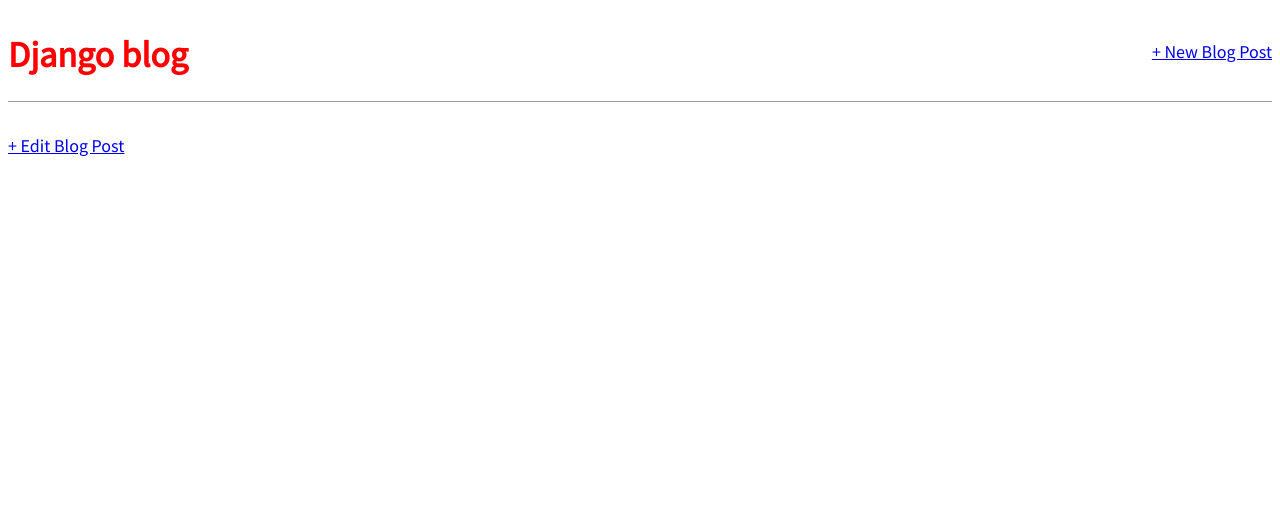
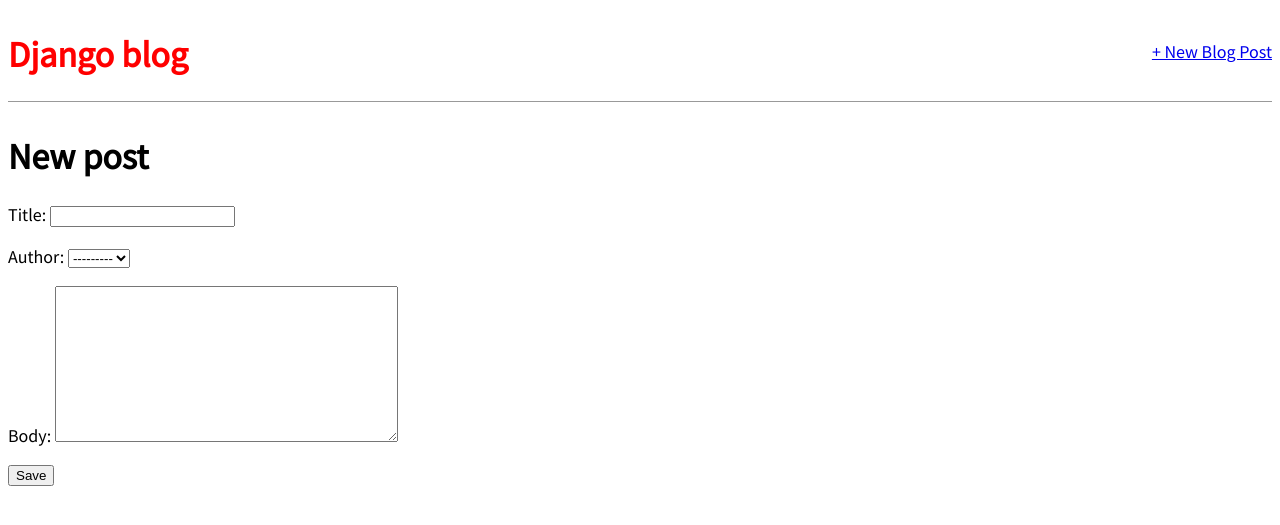
Before and after one commit to Malika162/storefront, a Django app: page /post/new/ in a window 1280 px wide. Shown: the top 525 px of the page. Run offline with Django 4.2, Linux system fonts and the light colour scheme; data comes from the database, SQL or seed files in the repository.

Commit message:
some changes

```diff
--- a/pages/blog/templates/post_new.html
+++ b/pages/blog/templates/post_new.html
@@ -1,10 +1,9 @@
 {% extends "base.html" %}
 
 {% block content %}
-<div class="post-entry">
-    <h2>{{ post.title }}</h2>
-    <p>{{ post.body }}</p>
-</div>
-
-<a href="{% url 'post_edit' post.pk %}">+ Edit Blog Post</a>
+<h1>New post</h1>
+<form action="" method="post">{% csrf_token %}
+    {{ form.as_p }}
+    <input type="submit" value="Save">
+</form>
 {% endblock content %}
```
